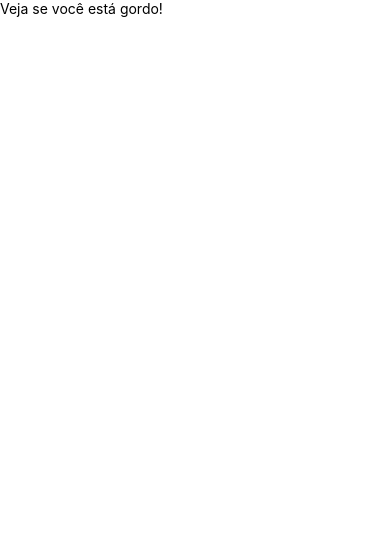
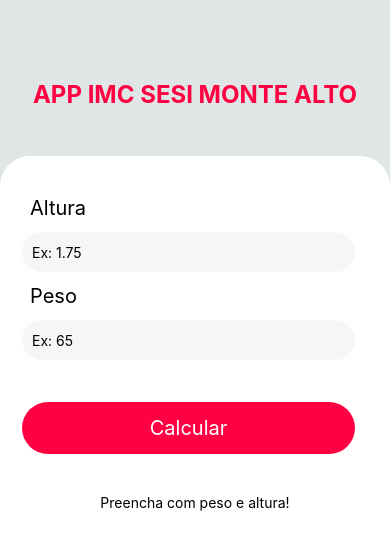
Before and after one commit to Luigiverderio/AplicativoCalcularIMC, a React Native app: screen / in a window 390 px wide. Shown: the top 550 px of the page. Built offline with nearby package versions, Linux system fonts and the light colour scheme.

Commit message:
Terminando de estilizar a página

```diff
--- a/App.js
+++ b/App.js
@@ -1,28 +1,14 @@
-import { StatusBar } from 'expo-status-bar'; //Aqui estamos importando a barra status do celular.
-import {
-   StyleSheet,
-   Text,
-   View
-  } from 'react-native'; //Aqui estamos importando as funções do react-native
+import { StyleSheet, View } from 'react-native'; //Aqui estamos importando as funções do react-native
+import React from "react";
+import styles from "./appStyle"
+import Title from './src/components/title'; //Importando os componentes do meu app
+import Form from './src/components/form'
 
-  import React from "react";
-  import Title from './src/components/h1'; //Importando os componentes do meu app
-
-
-
-export default function App() { //Aqui definimos a função App com uma área visível.
-
+export default function App() { //Exportando a função app para o expo
   return (
     <View style={styles.container}>
       <Title/>
+      <Form/>
     </View>
   );
 }
-
-//Estilos de Aplicação
-const styles = StyleSheet.create({
-  container: {
-    flex: 1,
-    backgroundColor: '#fff',
-  },
-});
--- /dev/null
+++ b/appStyle.js
@@ -0,0 +1,11 @@
+import { StyleSheet } from "react-native";
+
+const styles = StyleSheet.create({
+  container: {
+    flex: 1,
+    backgroundColor: '#e0e5e5',
+    paddingTop:80
+  },
+})
+
+export default styles;
--- a/src/components/form/index.js
+++ b/src/components/form/index.js
@@ -1,59 +1,61 @@
 import React, { useState } from "react";
-import {
-  Button,
-  Text,
-  TextInput,
-  View
-} from "react-native";
-
-import ResultImc from "./result-IMC"; //Puxando a função ResultImc
-
-
+import { Text, View, TextInput, Button, TouchableOpacity } from 'react-native';
+import ResultImc from './resImc';
+import styles from './style'
 export default function Form() {
   const [altura, setAltura] = useState(null);
   const [peso, setPeso] = useState(null);
-  const [msgImc, setmsgImc] = useState('Preencha a altura e o peso!')
+  const [msgImc, setMsgImc] = useState('Preencha com peso e altura!');
   const [imc, setImc] = useState(null)
   const [textButton, setTextButton] = useState('Calcular')
-  function calculoImc() {
-    return setImc((peso / (altura * altura)).toFixed(2))
+  function calcular() {
+    return setImc((peso / (altura * altura)).toFixed(2)) //Aqui criei uma função que irá setar o Imc da pessoa de acordo com os valores recebidos
   }
-  function validarImc() {
+  function validarimc() {
     if (peso != null && altura != null) {
-      calculoImc()
+      calcular()
       setAltura(null)
       setPeso(null)
-      setmsgImc()
+      setMsgImc('Seu IMC é:')
       setTextButton('Calcular novamente')
       return
     }
-
-
     setImc(null)
     setTextButton('Calcular')
-    setmsgImc('Preencha o Peso e Altura')
+    setMsgImc('Preencha com o peso e altura')
   }
+
     return (
-    <View>
-      <View>
-        <Text>Altura</Text>
+      <View style={styles.formContext}>
+        <View style={styles.form}>
+          <Text style={styles.formLabel}>
+            Altura
+          </Text>
           <TextInput
+            style={styles.input}
+            onChangeText={setAltura}
             value={altura}
-          onChangeText={setAltura}
-          placeholder='Ex:1.75'
-          keyboardType='numeric'>
+            placeholder="Ex: 1.75"
+            keyboardType="numeric">
           </TextInput>
-        <Text>Peso</Text>
+          <Text style={styles.formLabel}>
+            Peso
+          </Text>
           <TextInput
             style={styles.input}
             onChangeText={setPeso}
             value={peso}
-          placeholder='Ex:65'
-          keyboardType='numeric'>
+            placeholder="Ex: 65"
+            keyboardType="numeric">
           </TextInput>
-        <Button title={textButton} onPress={validarImc}></Button>
+          <TouchableOpacity
+          style={styles.buttonCalcular}
+          onPress={() => {validarimc()}}>
+
+          <Text style={styles.textButton}>{textButton}</Text>
+          </TouchableOpacity>
         </View>
-      <ResultImc messageResultImc={msgImc} resultImc={imc}></ResultImc>
+        <ResultImc style={styles.textButton} txtRes={msgImc} resultImc={imc}></ResultImc>
       </View>
-  )
+    );
 }
--- /dev/null
+++ b/src/components/form/resImc/index.js
@@ -0,0 +1,13 @@
+import React from 'react';
+import { View, Text} from 'react-native';
+
+export default function ResultImc(props){
+  return(
+    <View>
+      <Text>{props.txtRes}</Text>
+      <Text>{props.resultImc}</Text>
+    </View>
+  );
+}
+
+/*Props relaciona a propriedade do elemento com uma propriedade de outro elemento, no caso ele está puxando as propriedades do txtRes do elemento pai.*/
--- a/src/components/form/style.js
+++ b/src/components/form/style.js
@@ -1,33 +1,48 @@
 import { StyleSheet } from "react-native";
+
 const styles = StyleSheet.create({
   formContext: {
-    width:"100%",
-    height:"100%",
-    bottom:"0",
-    backgroundColor:"white",
-    alignItems:"center",
-    marginTop:"30",
-    borderTopLeftRadius:"30",
-    borderTopRightRadius:"30"
+    width:'100%',
+    height:'100%',
+    backgroundColor:'white',
+    alignItems:'center',
+    borderTopRightRadius:30,
+    borderTopLeftRadius:30,
   },
   form: {
-    width:"100%",
-    height:"auto",
-    marginTop:"30",
-    padding:"10"
+    width:'100%',
+    height:'auto',
+    marginTop:30,
+    padding:10,
   },
   formLabel: {
-    color:"#000000",
-    fontSize:"18",
-    paddingLeft:"20"
+    color:'#00000',
+    fontSize:20,
+    paddingLeft:20,
   },
   input: {
-    width:"90%",
+    width:'90%',
     borderRadius:50,
-    backgroundColor:"#f6f6f6",
-    height:30,
+    backgroundColor:'#f6f6f6',
+    height:40,
     margin:12,
-    paddingLeft:10
+    paddingLeft:10,
+  },
+  buttonCalcular: {
+    borderRadius:50,
+    alignItems:'center',
+    justifyContent:'center',
+    width:'90%',
+    backgroundColor:'#FF0043',
+    paddingTop:14,
+    paddingBottom:14,
+    marginLeft:12,
+    margin:30
+  },
+  textButton: {
+    fontSize:20,
+    color:'white'
+
   }
 })
 
--- a/src/components/h1/index.js
+++ /dev/null
@@ -1,12 +0,0 @@
-import { Text, View } from 'react-native';
-import React from "react";
-
-export default function Title(){
-  return(
-  <View>
-    <Text>
-      Veja se você está gordo!
-    </Text>
-  </View>
-  );
-}
--- a/src/components/title/style.js
+++ b/src/components/title/style.js
@@ -3,8 +3,7 @@
 const styles = StyleSheet.create({
   boxTitle: {
     alignItems:"center",
-    justifyContent:"center",
-    padding:"10"
+    height: '10%',
   },
   textTitle: {
     color:"#FF0043",
@@ -13,4 +12,4 @@
   }
   });
 
-export default styles;
+export default styles
```
Also changed, not shown: src/components/form/result-IMC/index.js (deleted, +0 -11 lines), src/components/form/resImc/style.js (added). Lines whose indentation alone changed are shown as unchanged.
